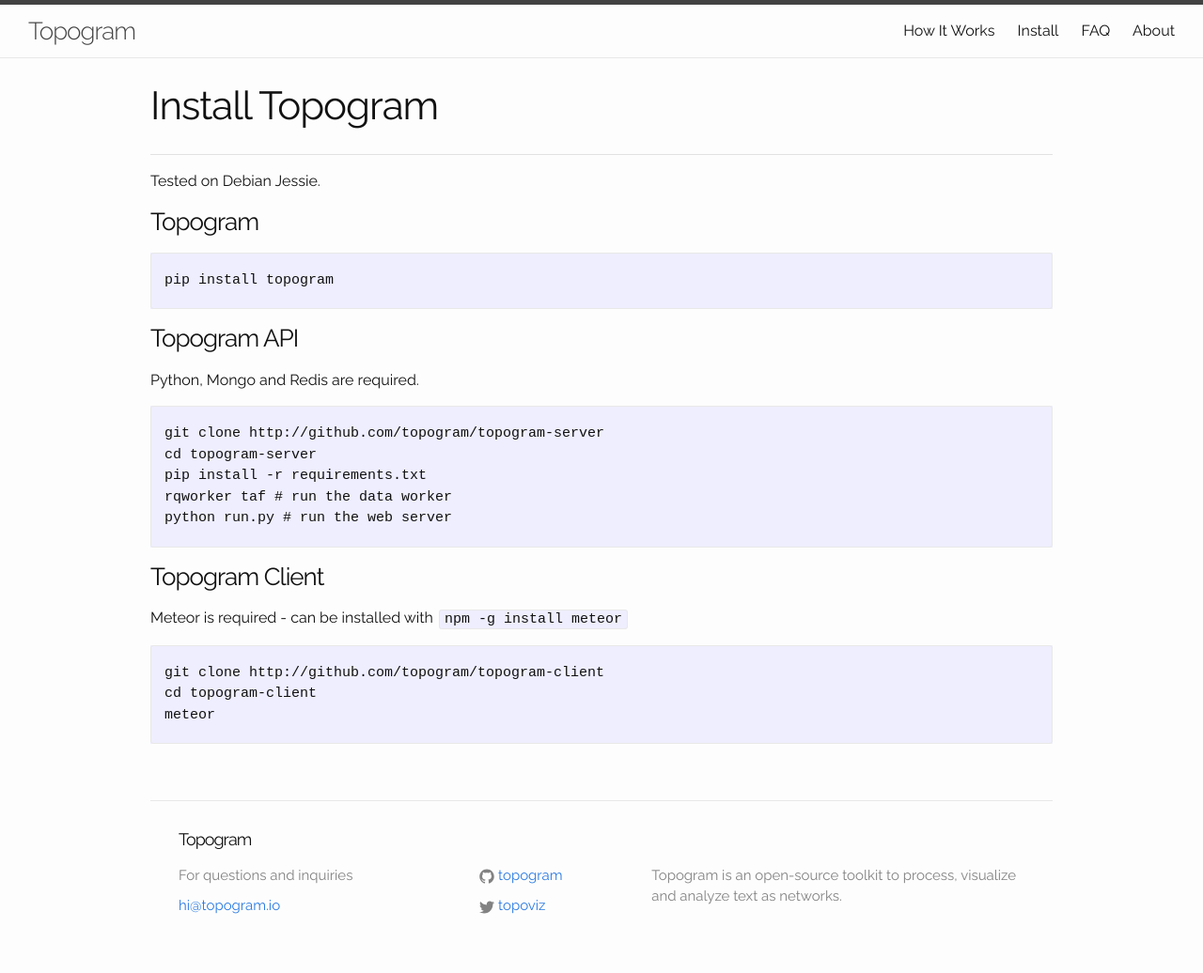
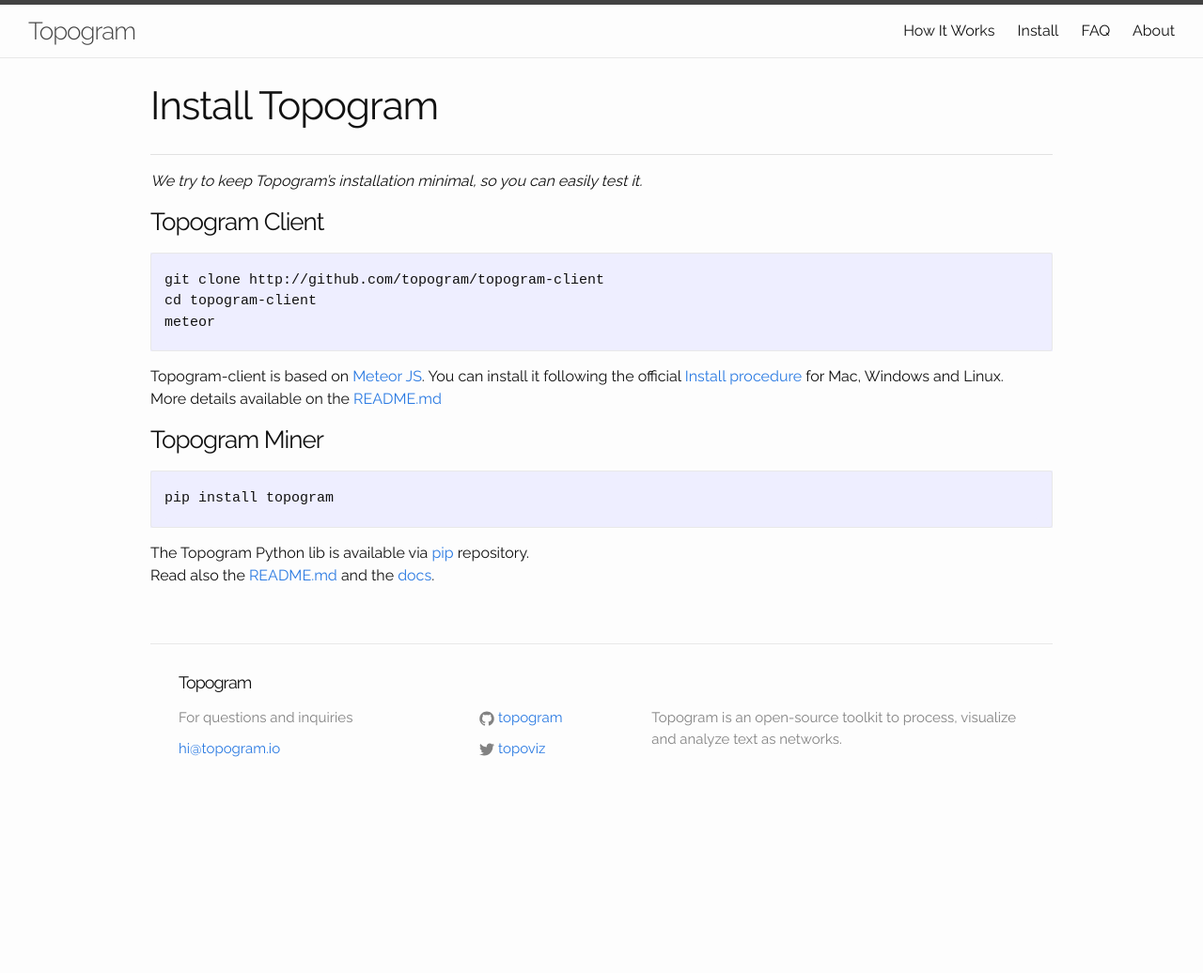
Before and after one commit to topogram/topogram.github.io, a Jekyll site: the page built from install.md, in a window 1280 px wide. Shown: the whole page at 94% size. Built offline with Jekyll 4.4.1, drawn with Linux system fonts in a browser that asks for light colours; after the commit the page ends 900 px from its top, so only the background shows below that.

Commit message:
update topogram Install page

````diff
--- a/install.md
+++ b/install.md
@@ -3,29 +3,23 @@ layout: page
 title: Install Topogram
 ---
 
-Tested on Debian Jessie.
+*We try to keep Topogram's installation minimal, so you can easily test it.*
 
-### Topogram
+### Topogram Client
+
+
+    git clone http://github.com/topogram/topogram-client
+    cd topogram-client
+    meteor
+
+Topogram-client is based on [Meteor JS](https://www.meteor.com/). You can install it following the official [Install procedure](https://www.meteor.com/install) for Mac, Windows and Linux.
+More details available on the [README.md](https://github.com/topogram/topogram-client)
+
+
+### Topogram Miner
 
 
     pip install topogram
 
-### Topogram API
-
-Python, Mongo and Redis are required.
-
-    git clone http://github.com/topogram/topogram-server
-    cd topogram-server
-    pip install -r requirements.txt
-    rqworker taf # run the data worker
-    python run.py # run the web server
-
-
-
-### Topogram Client
-
-Meteor is required - can be installed with ```npm -g install meteor```
-
-    git clone http://github.com/topogram/topogram-client
-    cd topogram-client
-    meteor
+The Topogram Python lib is available via [pip](https://pypi.python.org/pypi) repository.
+Read also the [README.md](https://github.com/topogram/topogram) and the [docs](http://topogram.readthedocs.org).
````
